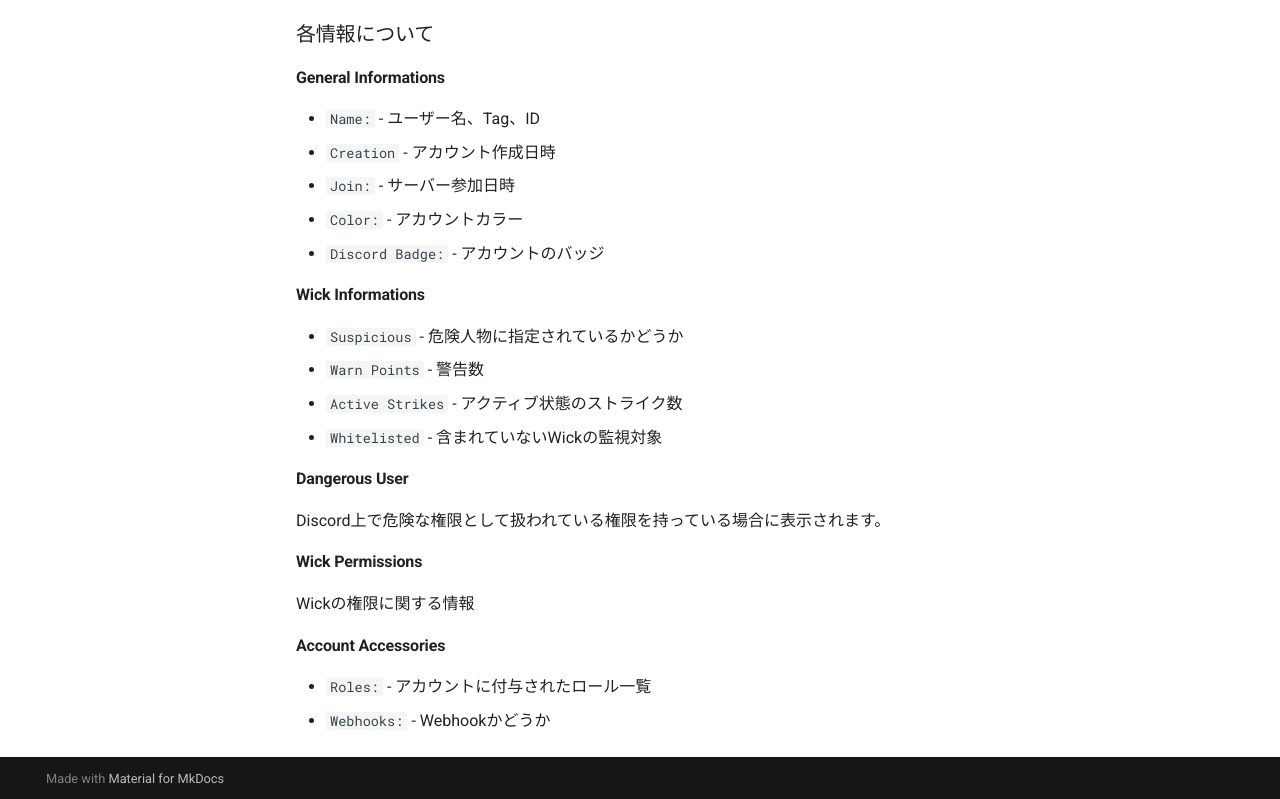
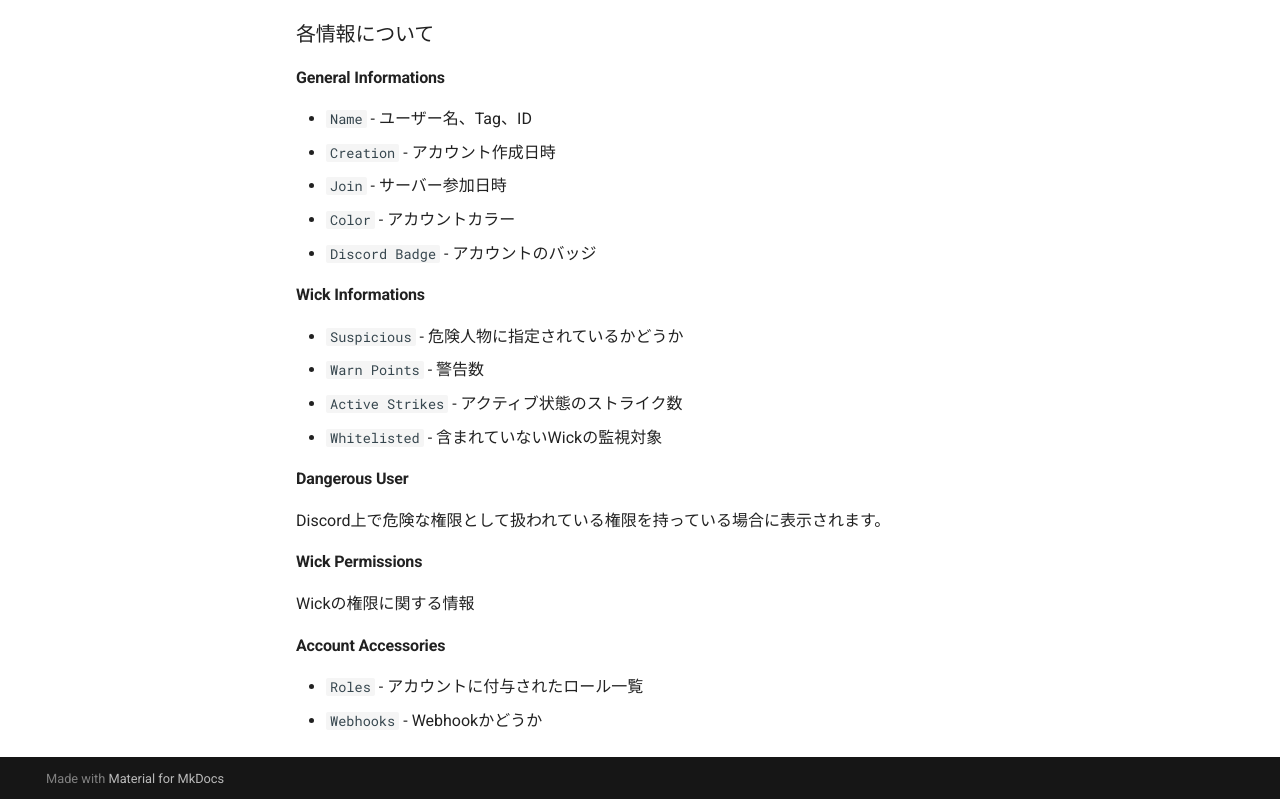
Before and after one commit to azisaba/AdminResources, an MkDocs documentation site: the page built from docs/Discord/moderation.md, in a window 1280 px wide and 1400 px high, scrolled down 3096 px. Shown: the part 598-1397 px from the top of the window. Built offline with MkDocs 1.6.1 and Material for MkDocs 9.7.7, drawn with Linux system fonts in a browser that asks for light colours; comment, search, counter and statistics services are not loaded.

Commit message:
docs: remove coron

```diff
--- a/docs/Discord/moderation.md
+++ b/docs/Discord/moderation.md
@@ -131,11 +131,11 @@
 
 #### General Informations
 
-- `Name:` - ユーザー名、Tag、ID
+- `Name` - ユーザー名、Tag、ID
 - `Creation` - アカウント作成日時
-- `Join:` - サーバー参加日時
-- `Color:` - アカウントカラー
-- `Discord Badge:` - アカウントのバッジ
+- `Join` - サーバー参加日時
+- `Color` - アカウントカラー
+- `Discord Badge` - アカウントのバッジ
 
 #### Wick Informations
 
@@ -154,5 +154,5 @@ Wickの権限に関する情報
 
 #### Account Accessories
 
-- `Roles:` - アカウントに付与されたロール一覧
-- `Webhooks:` - Webhookかどうか
+- `Roles` - アカウントに付与されたロール一覧
+- `Webhooks` - Webhookかどうか
```
